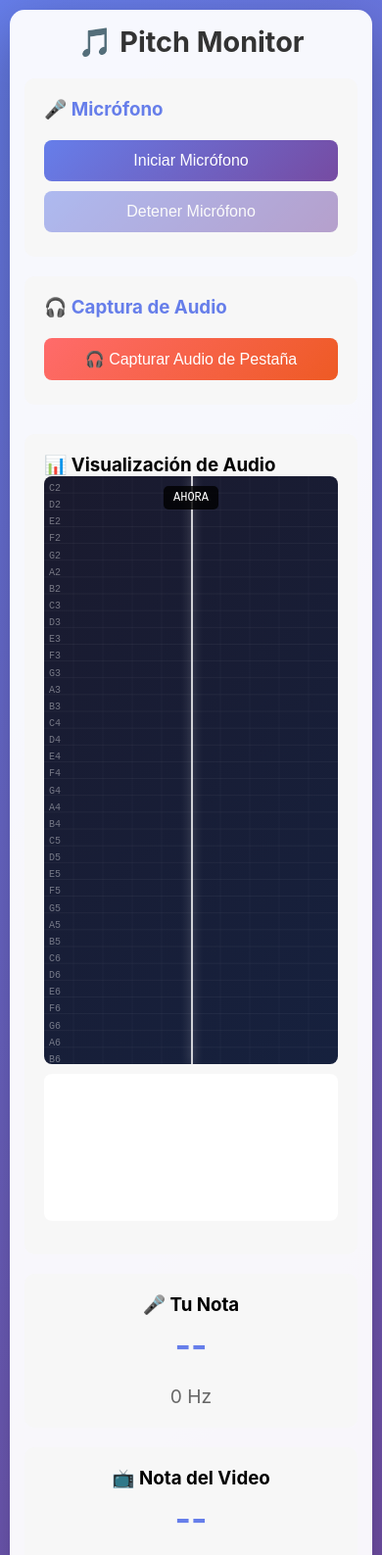
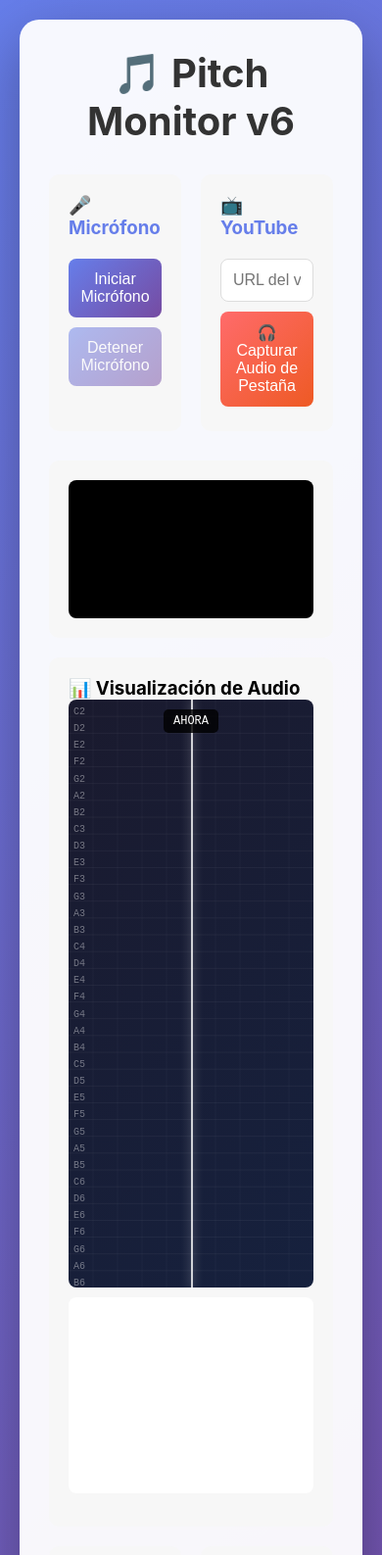
Before and after one commit to LucumaAgency/pitch-monitor, a website: page frontend/index.html in a window 390 px wide. Shown: the top 1587 px of the page at 98% size. Drawn offline with Linux system fonts and the light colour scheme.

Commit message:
Sync frontend/ with public/ - v6 deployment

```diff
--- a/frontend/index.html
+++ b/frontend/index.html
@@ -3,7 +3,7 @@
 <head>
     <meta charset="UTF-8">
     <meta name="viewport" content="width=device-width, initial-scale=1.0">
-    <title>Pitch Monitor - Detector de Notas Musical</title>
+    <title>Pitch Monitor v5 - Detector de Notas Musical</title>
     <style>
         * {
             margin: 0;
@@ -21,12 +21,6 @@
             padding: 20px;
         }
 
-        @media (max-width: 768px) {
-            body {
-                padding: 10px;
-            }
-        }
-
         .container {
             background: rgba(255, 255, 255, 0.95);
             border-radius: 20px;
@@ -36,13 +30,6 @@
             box-shadow: 0 20px 60px rgba(0,0,0,0.3);
         }
 
-        @media (max-width: 768px) {
-            .container {
-                padding: 15px;
-                border-radius: 15px;
-            }
-        }
-
         h1 {
             color: #333;
             text-align: center;
@@ -50,24 +37,11 @@
             font-size: 2.5em;
         }
 
-        @media (max-width: 768px) {
-            h1 {
-                font-size: 1.8em;
-                margin-bottom: 20px;
-            }
-        }
-
         .controls {
             display: grid;
             grid-template-columns: 1fr 1fr;
             gap: 20px;
             margin-bottom: 30px;
-        }
-
-        @media (max-width: 768px) {
-            .controls {
-                grid-template-columns: 1fr;
-            }
         }
 
         .control-group {
@@ -122,23 +96,11 @@
             margin: 10px 0;
         }
 
-        @media (max-width: 768px) {
-            #waveformCanvas, #frequencyCanvas {
-                height: 150px;
-            }
-        }
-
         .pitch-display {
             display: grid;
             grid-template-columns: 1fr 1fr;
             gap: 20px;
             margin-top: 20px;
-        }
-
-        @media (max-width: 768px) {
-            .pitch-display {
-                grid-template-columns: 1fr;
-            }
         }
 
         .pitch-box {
@@ -156,13 +118,6 @@
             display: flex;
             align-items: center;
             justify-content: center;
-        }
-
-        @media (max-width: 768px) {
-            .note {
-                font-size: 2.2em;
-                min-height: 60px;
-            }
         }
 
         .frequency {
@@ -212,11 +167,52 @@
             color: #1565c0;
         }
 
+        .video-container {
+            background: #f7f7f7;
+            border-radius: 10px;
+            padding: 20px;
+            margin-bottom: 20px;
+        }
+
+        #youtubePlayer {
+            width: 100%;
+            aspect-ratio: 16/9;
+            background: #000;
+            border-radius: 8px;
+            overflow: hidden;
+        }
+
+        .video-controls {
+            display: flex;
+            align-items: center;
+            gap: 15px;
+            margin-top: 15px;
+            padding: 15px;
+            background: white;
+            border-radius: 8px;
+        }
+
+        .video-controls button {
+            width: auto;
+            padding: 8px 16px;
+            font-size: 14px;
+        }
+
+        #volumeSlider {
+            width: 150px;
+            padding: 0;
+        }
+
+        #timeDisplay {
+            margin-left: auto;
+            font-family: monospace;
+            color: #666;
+        }
     </style>
 </head>
 <body>
     <div class="container">
-        <h1>🎵 Pitch Monitor</h1>
+        <h1>🎵 Pitch Monitor v6</h1>
 
         <div class="controls">
             <div class="control-group">
@@ -226,9 +222,19 @@
             </div>
 
             <div class="control-group">
-                <h3>🎧 Captura de Audio</h3>
-                <input type="text" id="youtubeUrl" placeholder="URL del video de YouTube" style="display: none;">
-                <button id="loadYoutube">Capturar Audio de Pestaña</button>
+                <h3>📺 YouTube</h3>
+                <input type="text" id="youtubeUrl" placeholder="URL del video de YouTube">
+                <button id="loadYoutube">Cargar Video</button>
+            </div>
+        </div>
+
+        <div class="video-container">
+            <div id="youtubePlayer"></div>
+            <div class="video-controls" id="videoControls" style="display: none;">
+                <button id="playPause">▶️ Play</button>
+                <button id="muteUnmute">🔇 Mute</button>
+                <input type="range" id="volumeSlider" min="0" max="100" value="50">
+                <span id="timeDisplay">00:00 / 00:00</span>
             </div>
         </div>
 
@@ -262,6 +268,6 @@
     </div>
 
     <!-- Script adaptativo: Móvil o Desktop -->
-    <script src="app-mobile.js?v=4"></script>
+    <script src="app-mobile.js?v=5"></script>
 </body>
 </html>
```
